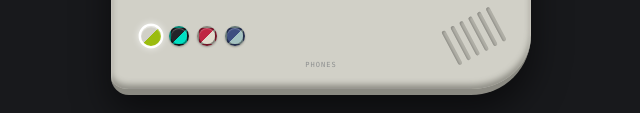
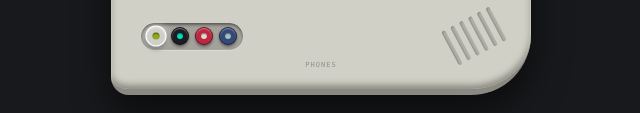
Before and after one commit to SamSeenX/sim, a website built with Vite: page index.html in a window 1280 px wide. Shown: the part 671-784 px from the top of the page, without its empty margins (319-959 px from the left). Built offline with nearby package versions, Linux system fonts and the light colour scheme.

Commit message:
style(theme-switcher): redesign dock as recessed console bezel tray with molded jewel pip buttons

```diff
--- a/src/console/theme-switcher.js
+++ b/src/console/theme-switcher.js
@@ -1,34 +1,36 @@
 import { emit } from '../core/event-bus.js';
 
 const THEMES = [
-  { id: 'ironside', shell: '#d1d0c7', lcd: '#9bbc0f', label: 'Classic DMG (Olive)' },
-  { id: 'phantom',  shell: '#222429', lcd: '#00dfc2', label: 'Phantom (Teal/Matte)' },
-  { id: 'ivory',    shell: '#bf2642', lcd: '#e0dbcd', label: 'Berry (Warm Red)' },
-  { id: 'midnight', shell: '#3d4e80', lcd: '#a4c2c2', label: 'Midnight (Navy/Cyan)' },
+  { id: 'ironside', label: 'Classic DMG (Grey / Olive)' },
+  { id: 'phantom',  label: 'Phantom (Matte Black / Cyan)' },
+  { id: 'ivory',    label: 'Berry (Ruby Red / Cream)' },
+  { id: 'midnight', label: 'Midnight (Deep Navy / Backlit)' },
 ];
 
 export function initThemeSwitcher(store) {
   const dock = document.getElementById('pv-theme-dock');
   if (!dock) return;
 
+  dock.innerHTML = '';
+
   THEMES.forEach(theme => {
     const btn = document.createElement('button');
+    btn.type = 'button';
+    btn.className = 'pv-theme-btn';
+    btn.dataset.themeId = theme.id;
     btn.title = theme.label;
     btn.setAttribute('aria-label', `Switch to ${theme.label} theme`);
-    btn.style.cssText = `
-      width: 20px; height: 20px; border-radius: 50%;
-      background: linear-gradient(135deg, ${theme.shell} 50%, ${theme.lcd} 50%);
-      border: 2px solid rgba(0, 0, 0, 0.4);
-      box-shadow: inset 0 1px 1px rgba(255, 255, 255, 0.3), 0 1px 2px rgba(0, 0, 0, 0.3);
-      cursor: pointer; transition: border-color 0.15s, transform 0.15s, box-shadow 0.15s;
-      flex-shrink: 0;
-    `;
+
+    const pip = document.createElement('span');
+    pip.className = 'pv-theme-pip';
+    btn.appendChild(pip);
+
     btn.addEventListener('click', () => {
       store.setTheme(theme.id);
       updateActive(store.getTheme());
       emit('audio:play', 'cursor');
     });
-    btn.dataset.themeId = theme.id;
+
     dock.appendChild(btn);
   });
 
@@ -36,12 +38,7 @@ export function initThemeSwitcher(store) {
 }
 
 function updateActive(activeId) {
-  document.querySelectorAll('#pv-theme-dock button').forEach(btn => {
-    const isActive = btn.dataset.themeId === activeId;
-    btn.style.borderColor = isActive ? '#ffffff' : 'rgba(0, 0, 0, 0.4)';
-    btn.style.transform   = isActive ? 'scale(1.25)' : 'scale(1)';
-    btn.style.boxShadow   = isActive
-      ? '0 0 6px rgba(255, 255, 255, 0.7), inset 0 1px 1px rgba(255, 255, 255, 0.5)'
-      : 'inset 0 1px 1px rgba(255, 255, 255, 0.3), 0 1px 2px rgba(0, 0, 0, 0.3)';
+  document.querySelectorAll('#pv-theme-dock .pv-theme-btn').forEach(btn => {
+    btn.classList.toggle('active', btn.dataset.themeId === activeId);
   });
 }
--- a/src/styles/buttons.css
+++ b/src/styles/buttons.css
@@ -98,8 +98,55 @@
 }
 .pv-theme-dock {
   display: flex;
-  gap: 8px;
+  gap: 6px;
   align-items: center;
+  background: rgba(0, 0, 0, 0.22);
+  padding: 4px 6px;
+  border-radius: 14px;
+  box-shadow: inset 0 2px 3px rgba(0, 0, 0, 0.45), 0 1px 1px rgba(255, 255, 255, 0.2);
+  border-bottom: 1px solid rgba(255, 255, 255, 0.08);
+}
+
+.pv-theme-btn {
+  width: 18px;
+  height: 18px;
+  border-radius: 50%;
+  border: 1px solid rgba(0, 0, 0, 0.5);
+  cursor: pointer;
+  display: flex;
+  align-items: center;
+  justify-content: center;
+  padding: 0;
+  transition: transform 0.12s ease, box-shadow 0.12s ease, border-color 0.12s ease;
+  touch-action: manipulation;
+  box-shadow: inset 0 1px 1px rgba(255, 255, 255, 0.4), 0 2px 3px rgba(0, 0, 0, 0.4);
+}
+
+.pv-theme-pip {
+  width: 6px;
+  height: 6px;
+  border-radius: 50%;
+  box-shadow: inset 0 1px 1px rgba(0, 0, 0, 0.4);
+}
+
+.pv-theme-btn[data-theme-id="ironside"] { background: #cfcecb; }
+.pv-theme-btn[data-theme-id="ironside"] .pv-theme-pip { background: #8fa81b; }
+.pv-theme-btn[data-theme-id="phantom"] { background: #1c1d22; }
+.pv-theme-btn[data-theme-id="phantom"] .pv-theme-pip { background: #00dfc2; }
+.pv-theme-btn[data-theme-id="ivory"] { background: #bf2642; }
+.pv-theme-btn[data-theme-id="ivory"] .pv-theme-pip { background: #e0dbcd; }
+.pv-theme-btn[data-theme-id="midnight"] { background: #35487a; }
+.pv-theme-btn[data-theme-id="midnight"] .pv-theme-pip { background: #a4c2c2; }
+
+.pv-theme-btn:active {
+  transform: translateY(1px);
+  box-shadow: inset 0 1px 2px rgba(0, 0, 0, 0.6);
+}
+
+.pv-theme-btn.active {
+  transform: scale(1.18);
+  border-color: #ffffff;
+  box-shadow: 0 0 6px rgba(255, 255, 255, 0.7), inset 0 1px 2px rgba(255, 255, 255, 0.5), 0 2px 4px rgba(0, 0, 0, 0.5);
 }
 .pv-speaker-grill {
   display: flex;
```
